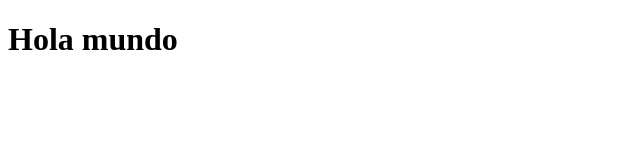
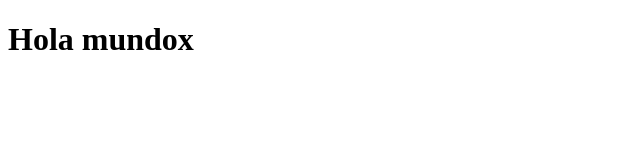
Before and after one commit to MatiasCortese/vercel-public-directory, a plain HTML site: page public/index.html in a window 1280 px wide. Shown: the full height of the page, 0-640 px from the left. Drawn offline with Linux system fonts and the light colour scheme.

Commit message:
first commit

```diff
--- a/public/index.html
+++ b/public/index.html
@@ -7,6 +7,6 @@
     <script src="index.js" ></script>
 </head>
 <body>
-    <h1>Hola mundo</h1>
+    <h1>Hola mundox</h1>
 </body>
 </html>
```
